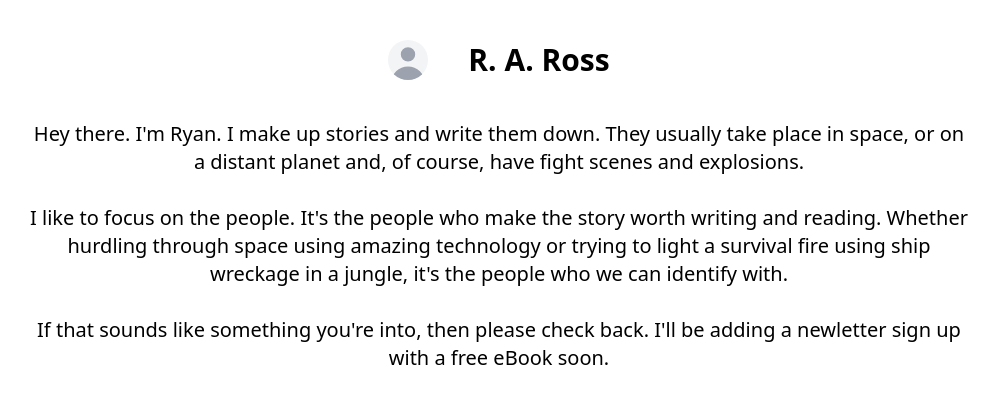
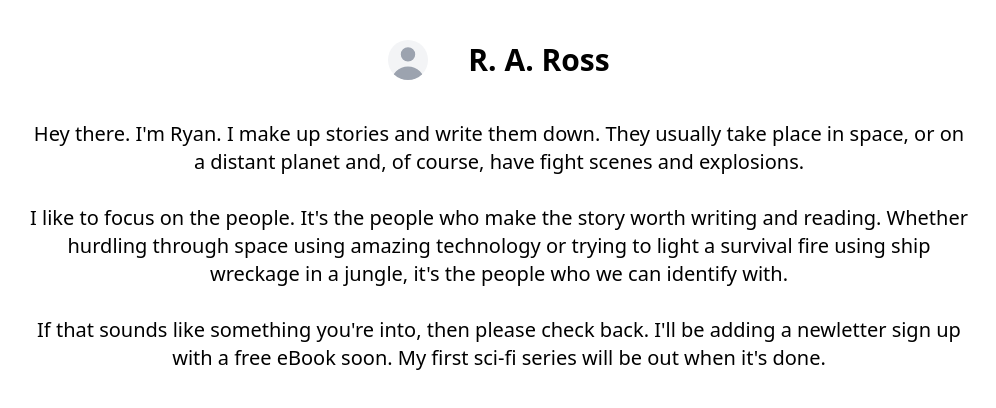
Before and after one commit to nazufel/rarossauthor, a Next.js app: page / in a window 1280 px wide. Shown: the top 408 px of the page, without its empty margins (141-1137 px from the left). Built offline with nearby package versions, Linux system fonts and the light colour scheme.

Commit message:
more copy

```diff
--- a/pages/index.js
+++ b/pages/index.js
@@ -19,7 +19,7 @@ export default function Home() {
         <p>I like to focus on the people. It&apos;s the people who make the story worth writing and reading. Whether hurdling through space using amazing technology or trying to light a survival fire using ship wreckage in a jungle, it&apos;s the people who we can identify with.</p>
         <br/>
         {/* <p>If that sounds like something you&apos;re into, then place join my monthly newsletter. You&apos;ll get upates on writing progress, discount codes, product updates, and no spam.</p> */}
-        <p>If that sounds like something you&apos;re into, then please check back. I&apos;ll be adding a newletter sign up with a free eBook soon.</p>
+        <p>If that sounds like something you&apos;re into, then please check back. I&apos;ll be adding a newletter sign up with a free eBook soon. My first sci-fi series will be out when it's done.</p>
         </div>
       {/* end intro and cta text */}
     </div>
```
